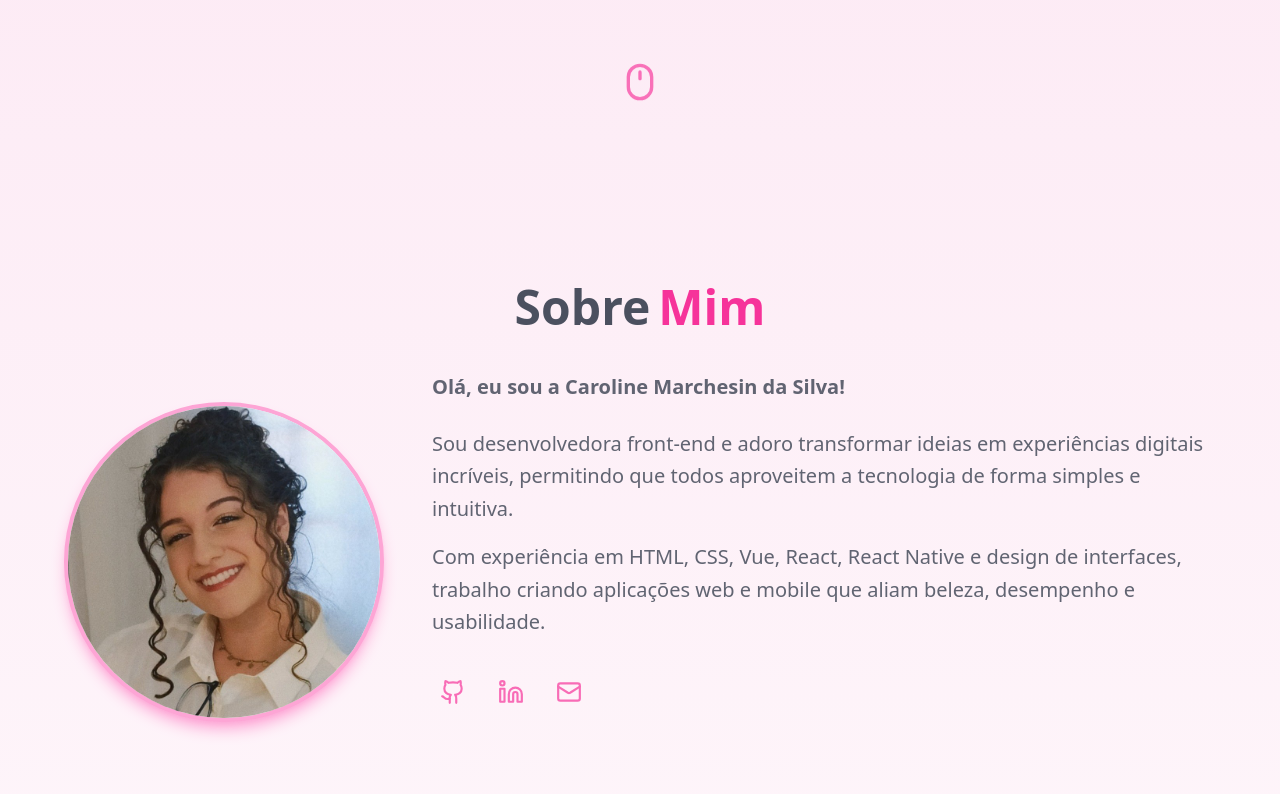
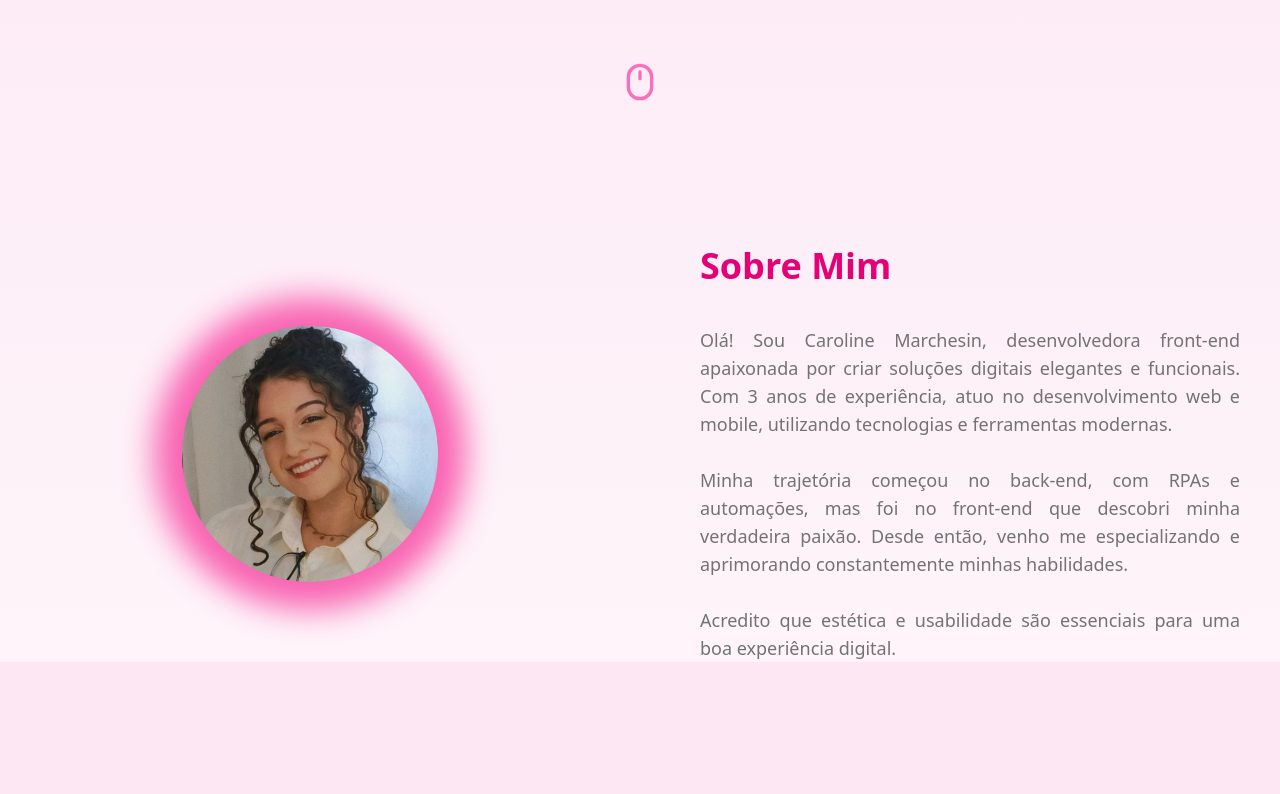
Before and after one commit to CarolMarchesin/portifolio-caroline, a Next.js app: page / in a window 1280 px wide. Shown: the part 546-1340 px from the top of the page. Built offline with nearby package versions, Linux system fonts and the light colour scheme.

Commit message:
feat: About section

```diff
--- a/app/sections/About.tsx
+++ b/app/sections/About.tsx
@@ -1,68 +1,67 @@
+"use client";
+
 import Image from "next/image";
 import profilePic from "../assets/images/profile.jpg";
-import { Github, Linkedin, Mail } from "lucide-react";
+import moment from "moment";
+import { useEffect, useState } from "react";
 
 export default function About() {
+  const [yearsOfExperience, setYearsOfExperience] = useState<number>(0);
+
+  function calculateYearsOfExperience(): void {
+    const startYear = 2022;
+    const currentYear = moment().year();
+    const yearsOfExperience = currentYear - startYear;
+
+    setYearsOfExperience(yearsOfExperience);
+  }
+
+  useEffect(() => {
+    calculateYearsOfExperience();
+  }, []);
+
   return (
-    <section id="about" className="min-h-screen relative flex flex-col container mx-auto px-4 py-10 items-center justify-center">
-      <div className="flex flex-row items-center justify-center gap-2 font-bold text-4xl md:text-5xl">
-        <span className="text-gray-800 opacity-80">Sobre </span>
-        <span className="text-pink-500">Mim</span>
-      </div>
-
-      <div className="flex flex-col text-center md:text-left md:flex-row mt-10 gap-12 items-center justify-center mx-auto max-w-6xl ">
-        <div>
-          <div className="bg-white w-80 h-80 rounded-full border-4 border-pink-300 shadow-lg shadow-pink-300">
-            <Image
-              src={profilePic}
-              alt="Profile Picture"
-              className="rounded-full w-78 h-78 object-cover"
-            />
-          </div>
+    <section id="about" className="container mt-32 xl:max-w-7xl mx-auto">
+      <div className="grid md:grid-cols-2 items-center justify-items-center gap-10">
+        <div className="mx-auto relative flex items-center justify-center w-78 h-78">
+          <div className="absolute inset-0 bg-pink-500 rounded-full blur-lg z-0 opacity-75" />
+          <Image
+            src={profilePic}
+            alt="Caroline Marchesin"
+            className="rounded-full w-64 h-64 z-10 object-cover"
+            width={256}
+            height={256}
+          />
         </div>
 
-        <div className="text-gray-800 opacity-70 text-lg md:text-xl leading-relaxed">
-          <p className="mb-6 font-bold">
-              Olá, eu sou a Caroline Marchesin da Silva!
+        <div>
+          <p className="flex-1 text-4xl font-bold text-pink-600 mx-10 text-center md:text-left">
+            Sobre Mim
           </p>
 
-          <p>
-            Sou desenvolvedora front-end e adoro transformar ideias em
-            experiências digitais incríveis, permitindo que todos aproveitem a
-            tecnologia de forma simples e intuitiva.
-          </p>
+          <div className=" text-muted-foreground text-lg mx-10 mt-10 text-justify">
+            <p>
+              Olá! Sou Caroline Marchesin, desenvolvedora front-end apaixonada
+              por criar soluções digitais elegantes e funcionais. Com{" "}
+              {yearsOfExperience} anos de experiência, atuo no desenvolvimento
+              web e mobile, utilizando tecnologias e ferramentas modernas.
+            </p>
 
-          <p className="mt-4">
-            Com experiência em HTML, CSS, Vue, React, React Native e design de
-            interfaces, trabalho criando aplicações web e mobile que aliam
-            beleza, desempenho e usabilidade.
-          </p>
+            <br />
 
-          <br />
+            <p>
+              Minha trajetória começou no back-end, com RPAs e automações, mas
+              foi no front-end que descobri minha verdadeira paixão. Desde
+              então, venho me especializando e aprimorando constantemente minhas
+              habilidades.
+            </p>
 
-          <div className="flex justify-center md:justify-start gap-4 pb-10">
-            <a
-              href="https://github.com/CarolMarchesin"
-              target="_blank"
-              rel="noopener noreferrer"
-              className="p-2 text-pink-500 hover:text-pink-600 transition-colors"
-            >
-              <Github size={26} />
-            </a>
-            <a
-              href="https://www.linkedin.com/in/carolinemarchesindasilva/"
-              target="_blank"
-              rel="noopener noreferrer"
-              className="p-2 text-pink-500 hover:text-pink-600 transition-colors"
-            >
-              <Linkedin size={26} />
-            </a>
-            <a
-              href="mailto:carol_marchesin@hotmail.com"
-              className="p-2 text-pink-500 hover:text-pink-600 transition-colors"
-            >
-              <Mail size={26} />
-            </a>
+            <br />
+
+            <p>
+              Acredito que estética e usabilidade são essenciais para uma boa
+              experiência digital.
+            </p>
           </div>
         </div>
       </div>
```
